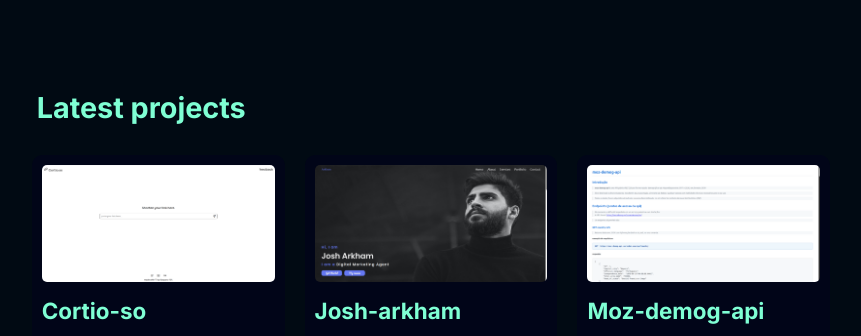
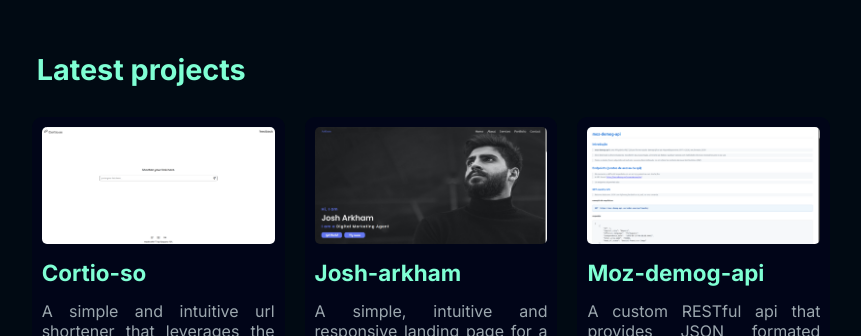
Before and after one commit to therakius/g-portfolio, a plain HTML site: page index.html in a window 1280 px wide. Shown: the part 2430-2766 px from the top of the page, without its empty margins (209-1070 px from the left). Drawn offline with nearby package versions, Linux system fonts and the light colour scheme.

Commit message:
resized cards in projects section

```diff
--- a/public/styles/projects.css
+++ b/public/styles/projects.css
@@ -13,7 +13,7 @@ h2 {
 #proj-cards {
     margin-top: 15px;
     width: 100%;
-    height: 37vh;
+    height: fit-content;
     display: grid;
     grid-template-columns: 2fr 2fr 2fr;
     gap: 20px;
@@ -25,7 +25,7 @@ h2 {
     background-color: var(--card-color);
     border-radius: 10px;
     display: grid;
-    padding: 10px;
+    padding: 10px 10px 20px 10px;
     overflow: hidden;
 }
 
```
